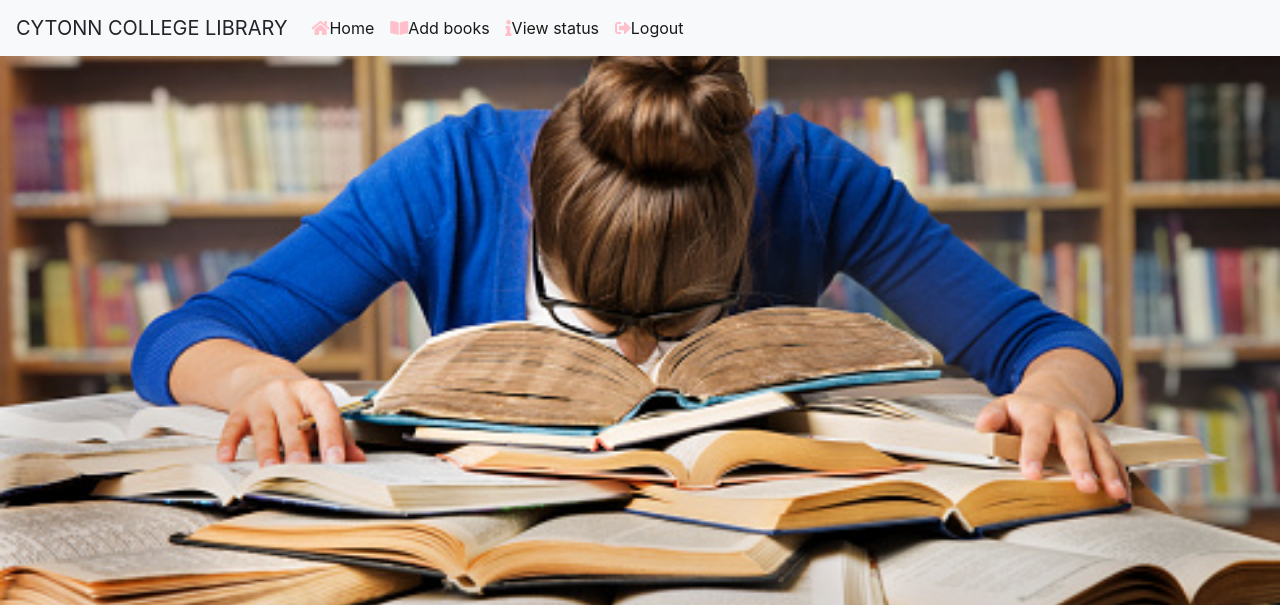
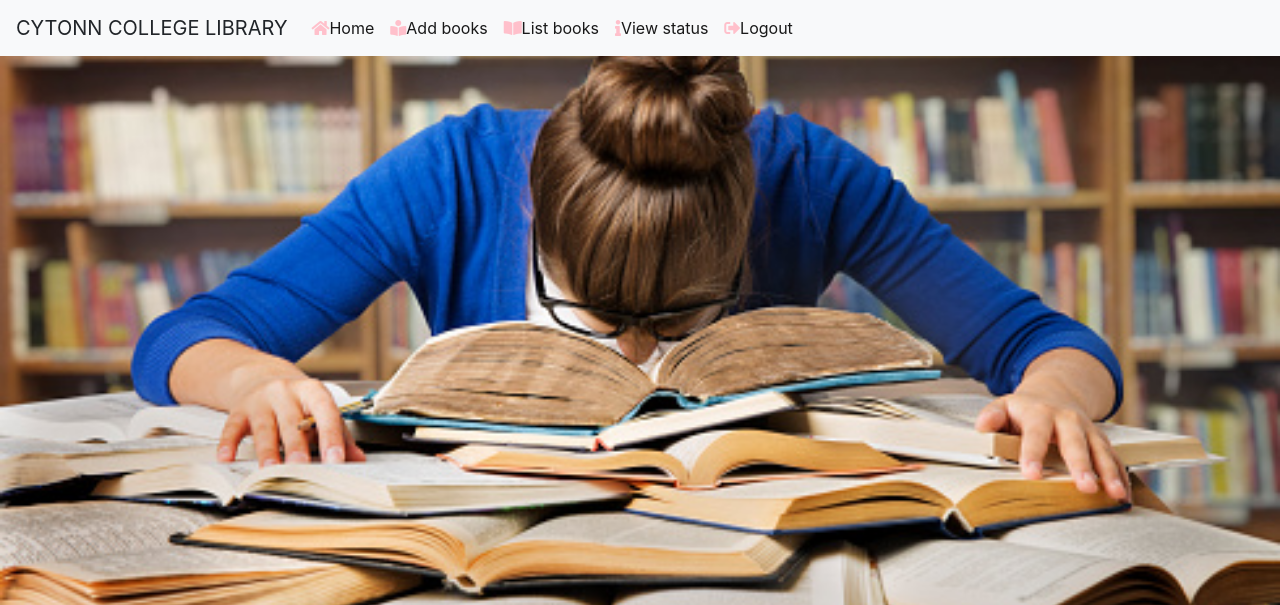
Before and after one commit to emilyjuliet/finals, a PHP site: page /librarian.php in a window 1280 px wide. Shown: the top 605 px of the page. Run offline with PHP 8.4, Linux system fonts and the light colour scheme.

Commit message:
renaming files

```diff
--- a/librarian.php
+++ b/librarian.php
@@ -27,7 +27,10 @@ if(isset($_SESSION['user'])) {
                 <a class="nav-link" href="librarian.php"><i style="color:pink;" class="fa fa-home"></i>Home <span class="sr-only">(current)</span></a>
             </li>
             <li class="nav-item active">
-                <a class="nav-link" href="books.php"><i style="color:pink;"class="fa fa-book-open"></i>Add books <span class="sr-only">(current)</span></a>
+                <a class="nav-link" href="bookform.php"><i style="color:pink;"class="fa fa-book-reader"></i>Add books <span class="sr-only">(current)</span></a>
+            </li>
+            <li class="nav-item active">
+                <a class="nav-link" href="listbooks.php"><i style="color:pink;"class="fa fa-book-open"></i>List books <span class="sr-only">(current)</span></a>
             </li>
             <li class="nav-item active">
                 <a class="nav-link" href="status.php"><i style="color:pink;"class="fa fa-info"></i>View status <span class="sr-only">(current)</span></a>
```
